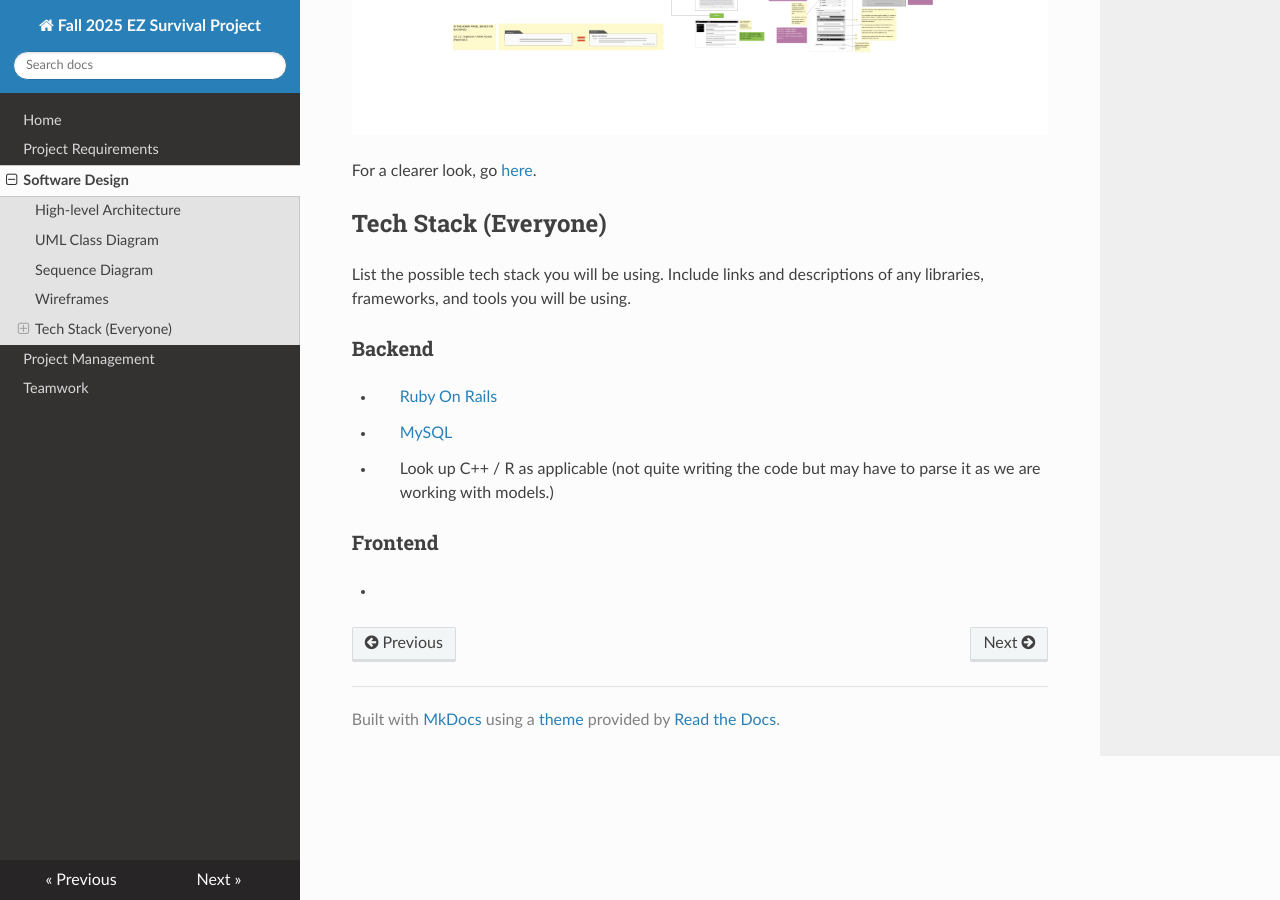
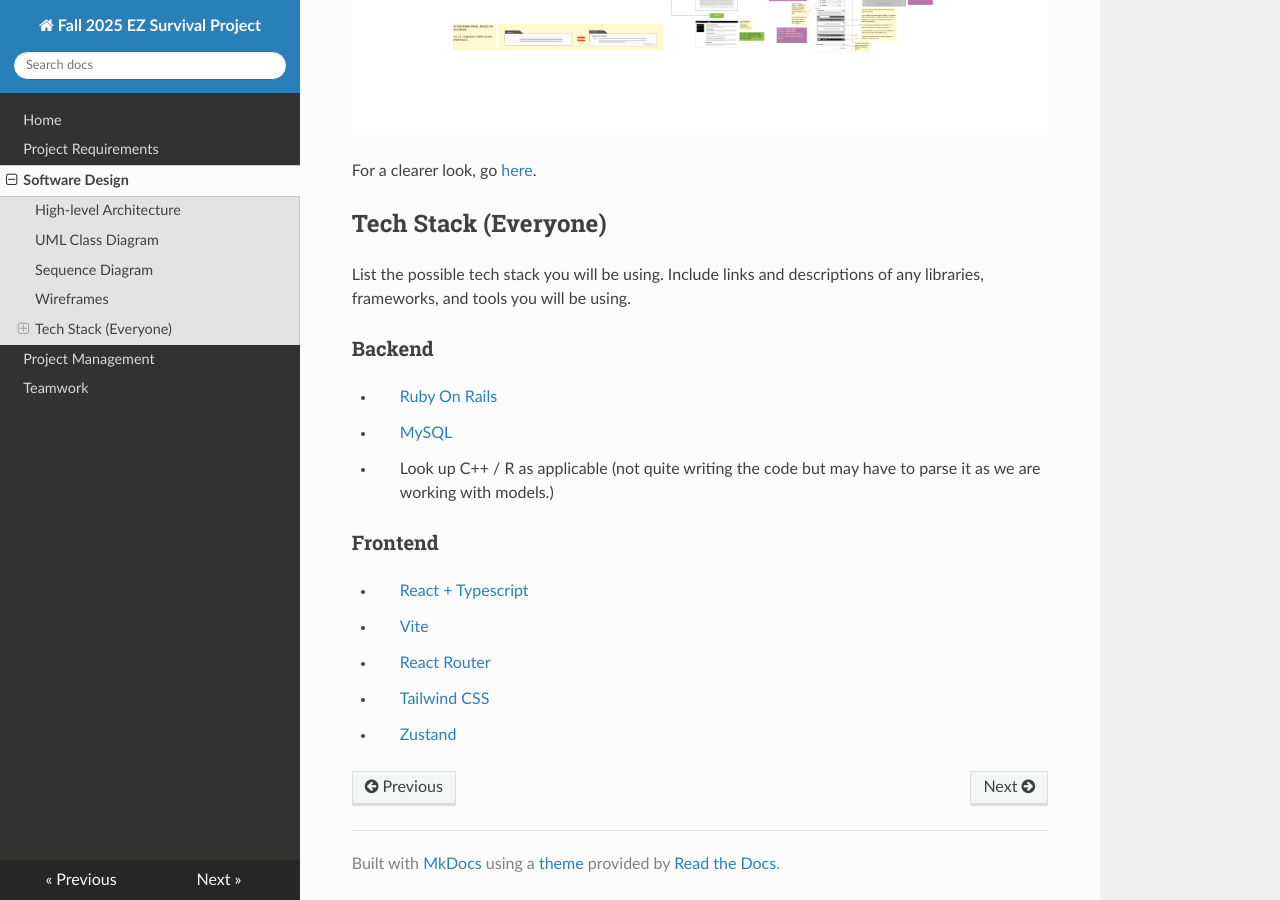
Before and after one commit to Xenocynic/IndividualSurvivalDistributions, an MkDocs documentation site: the page built from docs/design.md, in a window 1280 px wide and 900 px high, scrolled down 5266 px. Built offline with MkDocs 1.6.1, drawn with Linux system fonts in a browser that asks for light colours; nearby versions of some CDN libraries.

Commit message:
add frontend tools and hyperlink in design.md

```diff
--- a/docs/design.md
+++ b/docs/design.md
@@ -38,4 +38,8 @@ List the possible tech stack you will be using. Include links and descriptions o
 * > Look up C++ / R as applicable (not quite writing the code but may have to parse it as we are working with models.)
 
 ### Frontend
-* >
+* > [React + Typescript](https://react.dev/learn/typescript)
+* > [Vite](https://vite.dev/guide/)
+* > [React Router](https://reactrouter.com/start/modes#framework)
+* > [Tailwind CSS](https://tailwindcss.com/docs/installation/framework-guides/react-router)
+* > [Zustand](https://zustand.docs.pmnd.rs/getting-started/introduction)
```
